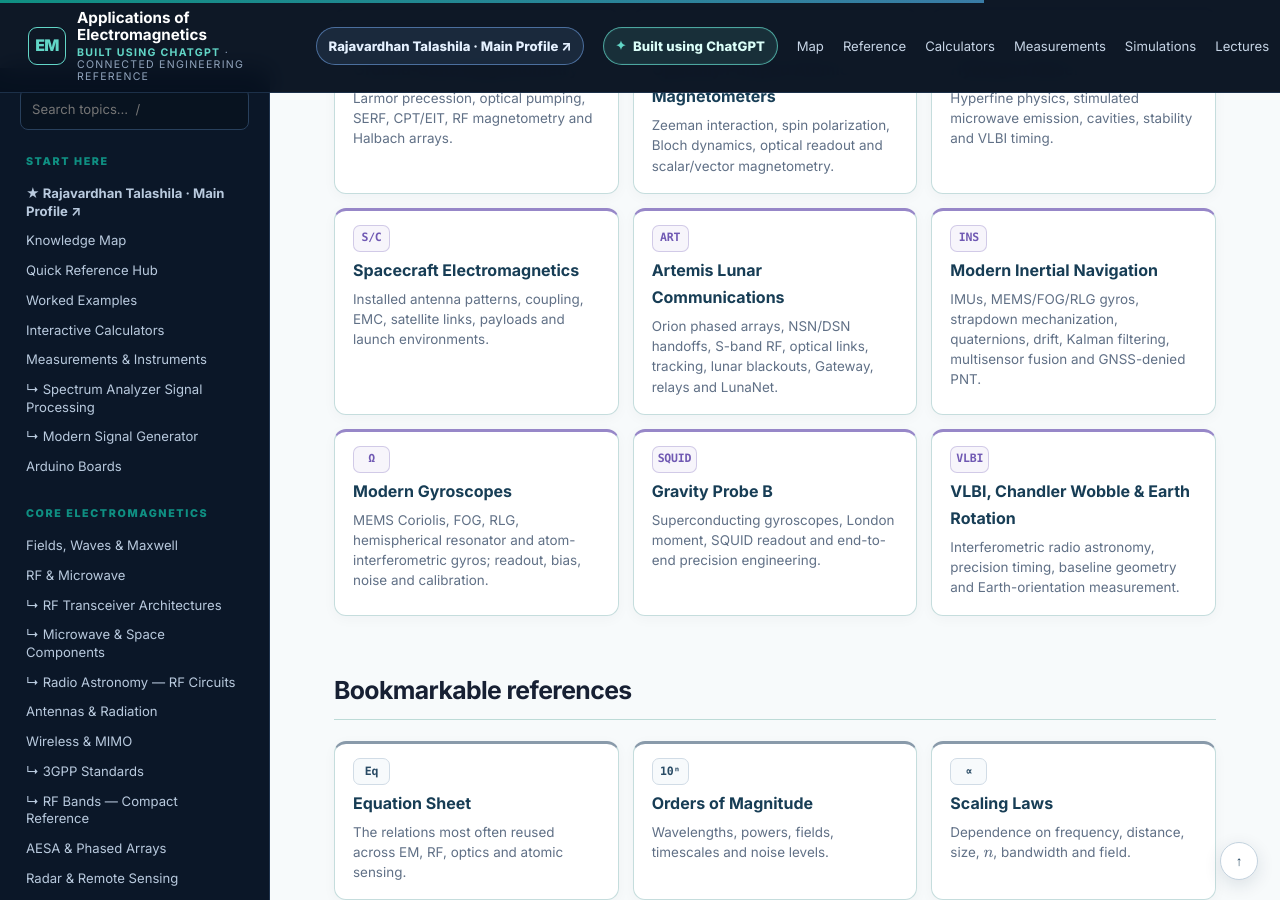
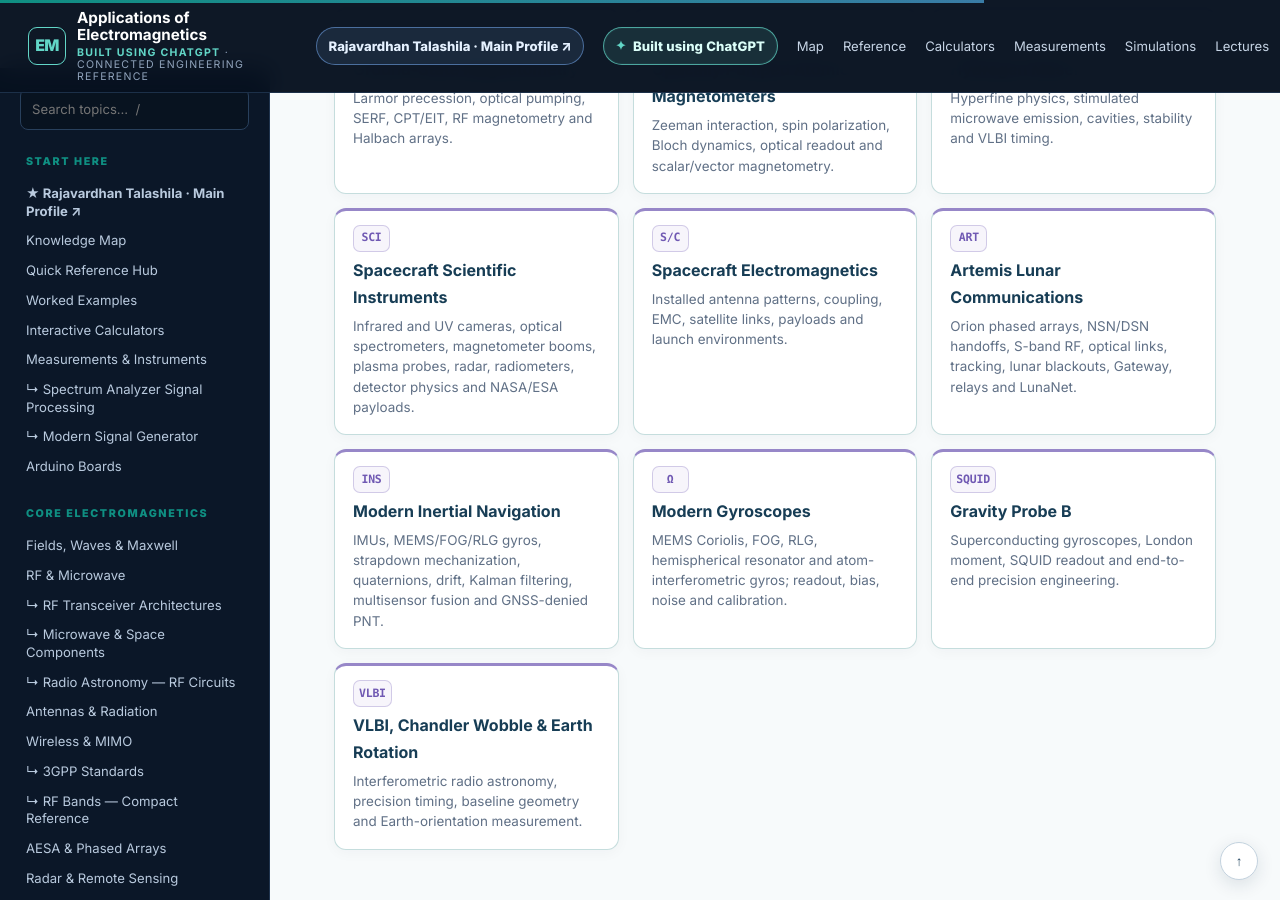
Before and after one commit to RajavardhanT/Electromagnetics_Applications, a Jekyll site: the page built from index.md, in a window 1280 px wide and 900 px high, scrolled down 5517 px. Built offline with Jekyll 4.4.1, drawn with Linux system fonts in a browser that asks for light colours.

Commit message:
Link spacecraft scientific instruments from index.md

```diff
--- a/index.md
+++ b/index.md
@@ -136,6 +136,7 @@
 <a class="reference-card" data-symbol="ωL" href="ground-state-magnetometry/"><strong>Ground-State Magnetometry</strong><span>Larmor precession, optical pumping, SERF, CPT/EIT, RF magnetometry and Halbach arrays.</span></a>
 <a class="reference-card" data-symbol="OPM" href="atomic-magnetometer/"><strong>Optically Pumped Atomic Magnetometers</strong><span>Zeeman interaction, spin polarization, Bloch dynamics, optical readout and scalar/vector magnetometry.</span></a>
 <a class="reference-card" data-symbol="νH" href="hydrogen-maser/"><strong>Hydrogen Maser</strong><span>Hyperfine physics, stimulated microwave emission, cavities, stability and VLBI timing.</span></a>
+<a class="reference-card" data-symbol="SCI" href="spacecraft-scientific-instruments/"><strong>Spacecraft Scientific Instruments</strong><span>Infrared and UV cameras, optical spectrometers, magnetometer booms, plasma probes, radar, radiometers, detector physics and NASA/ESA payloads.</span></a>
 <a class="reference-card" data-symbol="S/C" href="computational-em/"><strong>Spacecraft Electromagnetics</strong><span>Installed antenna patterns, coupling, EMC, satellite links, payloads and launch environments.</span></a>
 <a class="reference-card" data-symbol="ART" href="artemis-communications/"><strong>Artemis Lunar Communications</strong><span>Orion phased arrays, NSN/DSN handoffs, S-band RF, optical links, tracking, lunar blackouts, Gateway, relays and LunaNet.</span></a>
 <a class="reference-card" data-symbol="INS" href="inertial-navigation/"><strong>Modern Inertial Navigation</strong><span>IMUs, MEMS/FOG/RLG gyros, strapdown mechanization, quaternions, drift, Kalman filtering, multisensor fusion and GNSS-denied PNT.</span></a>
```
